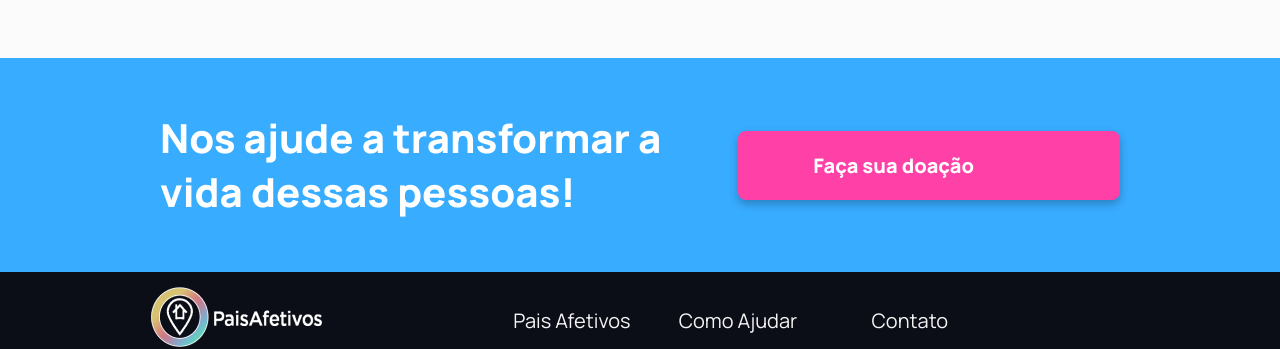
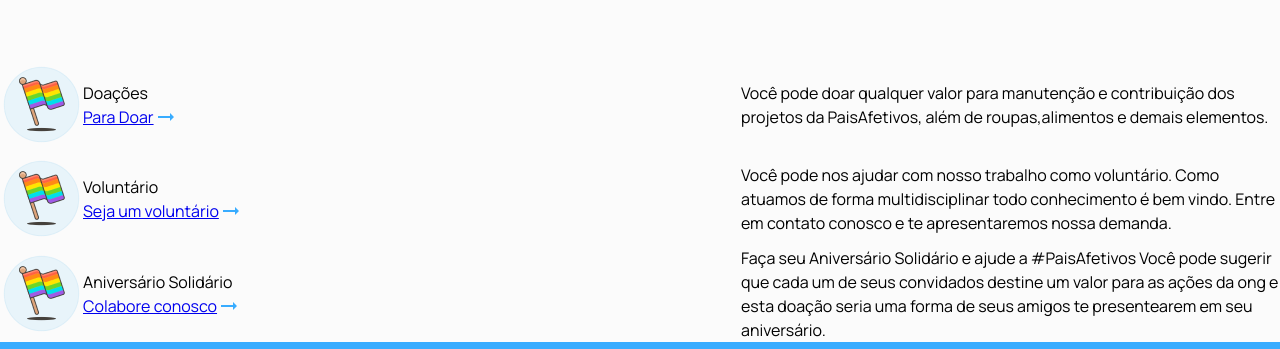
Before and after one commit to GrupoCPB/paisafetivos-web-frontend, a React (Create React App) app: page /como-ajudar in a window 1280 px wide. Shown: the part 488-837 px from the top of the page. Built offline with nearby package versions, Linux system fonts and the light colour scheme.

Commit message:
add: ateracao da logo de header

```diff
--- /dev/null
+++ b/src/components/ContributionSection/ContributionSection.jsx
@@ -0,0 +1,107 @@
+import React from "react";
+import Box from '@mui/material/Box';
+import Typography from '@mui/material/Typography';
+import styled from 'styled-components';
+
+import flag from 'assets/icon-flag.png';
+import { ArrowSignal } from 'components/Home/SectionAbout/styles'
+import ArrowRightAltIcon from '@mui/icons-material/ArrowRightAlt';
+
+export const DivSectionRight = styled.div`
+  width: 539px;
+`;
+
+export const DivSectionleft = styled.div`
+  display: flex;
+  flex-direction: row;
+  align-items: center;
+  justify-content: center;
+`;
+
+export function ContributionSection() {
+  return(
+    <>
+      <Box
+          component="section"
+          display="flex"
+          flexDirection="row"
+          justifyContent="space-between"
+          alignItems="center"
+        >
+          <DivSectionleft>
+            <img src={flag} alt="bandeira" />
+            <div>
+              <Typography>
+                Doações
+              </Typography>
+              <ArrowSignal>
+              <a href="/">
+                Para Doar
+              </a>
+              <ArrowRightAltIcon />
+            </ArrowSignal>
+            </div>
+          </DivSectionleft>
+          <DivSectionRight>
+            <Typography>
+              Você pode doar qualquer valor para manutenção e contribuição dos projetos da PaisAfetivos, além de roupas,alimentos e demais elementos.
+            </Typography>
+          </DivSectionRight>
+        </Box>
+        <Box
+          component="section"
+          display="flex"
+          flexDirection="row"
+          justifyContent="space-between"
+          alignItems="center"
+        >
+          <DivSectionleft>
+            <img src={flag} alt="bandeira" />
+            <div>
+              <Typography>
+                Voluntário
+              </Typography>
+              <ArrowSignal>
+              <a href="/">
+                Seja um voluntário
+              </a>
+              <ArrowRightAltIcon />
+            </ArrowSignal>
+            </div>
+          </DivSectionleft>
+          <DivSectionRight>
+            <Typography>
+              Você pode nos ajudar com nosso trabalho como voluntário. Como atuamos de forma multidisciplinar todo conhecimento é bem vindo. Entre em     contato conosco e te apresentaremos nossa demanda.
+            </Typography>
+          </DivSectionRight>
+        </Box>
+        <Box
+          component="section"
+          display="flex"
+          flexDirection="row"
+          justifyContent="space-between"
+          alignItems="center"
+        >
+          <DivSectionleft>
+            <img src={flag} alt="bandeira" />
+            <div>
+              <Typography>
+                Aniversário Solidário
+              </Typography>
+              <ArrowSignal>
+              <a href="/">
+                Colabore conosco
+              </a>
+              <ArrowRightAltIcon />
+            </ArrowSignal>
+            </div>
+          </DivSectionleft>
+          <DivSectionRight>
+            <Typography>
+              Faça seu Aniversário Solidário e ajude a #PaisAfetivos Você pode sugerir que cada um de seus convidados destine um valor para as ações da ong e esta doação seria uma forma de seus amigos te presentearem em seu aniversário.
+            </Typography>
+          </DivSectionRight>
+        </Box>
+    </>
+  );
+}
--- /dev/null
+++ b/src/components/ContributionSection/index.jsx
@@ -0,0 +1 @@
+export * from  './ContributionSection';
--- a/src/components/Home/SectionAbout/styles.jsx
+++ b/src/components/Home/SectionAbout/styles.jsx
@@ -1,5 +1,5 @@
 import styled from 'styled-components'
-import theme from '../../../style/theme'
+import theme from 'style/theme'
 
 export const ArrowSignal = styled.div`
   display: flex;
--- a/src/components/index.jsx
+++ b/src/components/index.jsx
@@ -6,3 +6,4 @@
 export * from './Teams';
 export * from './Partners';
 export * from  './Form';
+export * from  './ContributionSection';
--- a/src/pages/howToHelp/HowToHelp.jsx
+++ b/src/pages/howToHelp/HowToHelp.jsx
@@ -2,7 +2,7 @@
 import Box from '@mui/material/Box';
 import Typography from '@mui/material/Typography';
 import { Container } from "style/reset";
-import { Donate } from 'components';
+import { Donate, ContributionSection } from 'components';
 import styled from 'styled-components';
 
 import imagePagehowToHelp from  'assets/image-need-help-page.png'
@@ -11,6 +11,8 @@
   width: 40%;
   height: 330px;
 `;
+
+
 
 export function HowToHelp() {
   return(
@@ -50,10 +52,10 @@
         alt="Grupo de pessoas segurando uma bandeira"
       />
       </Box>
-      <Box></Box>
-      <Box></Box>
-      <Box></Box>
+
+      <ContributionSection />
       <Donate />
+
     </Container>
   )
 }
```
Also changed, not shown: src/assets/icon-flag.png (added), src/assets/logo-header.png.
